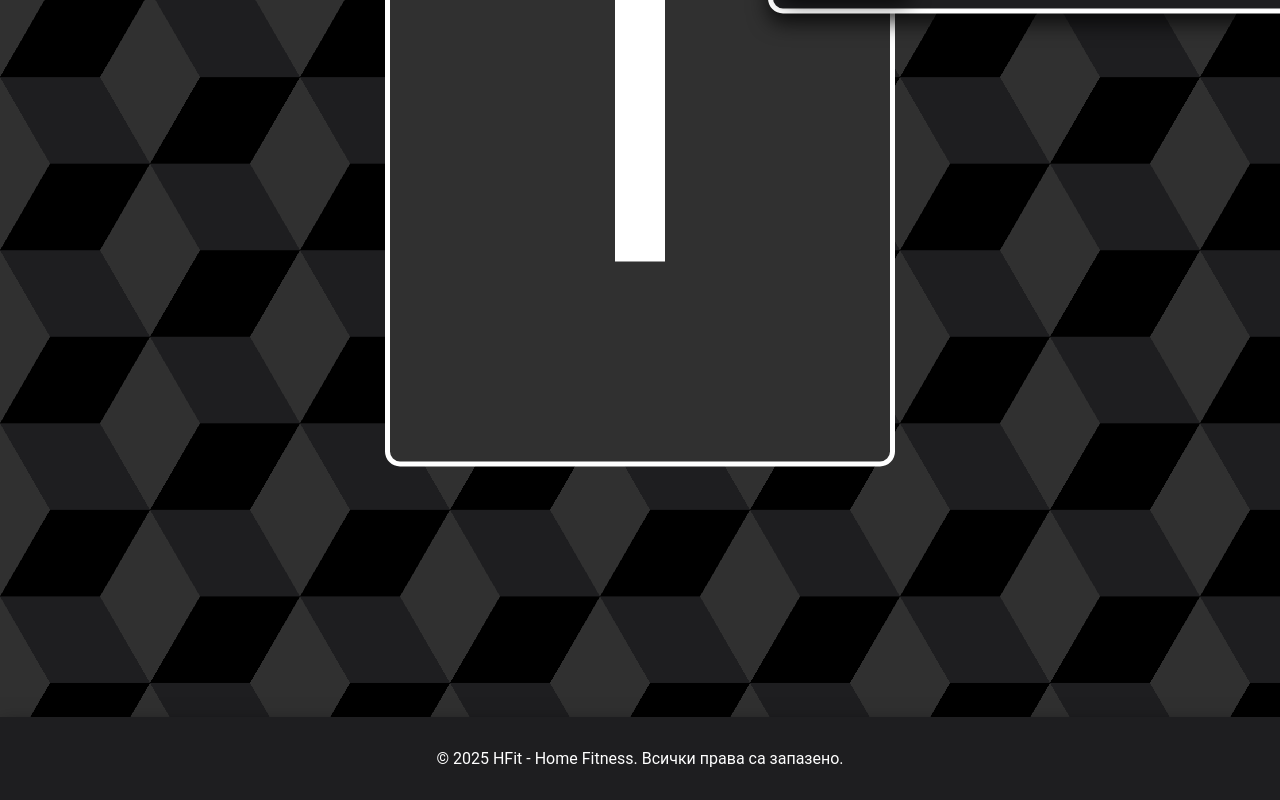
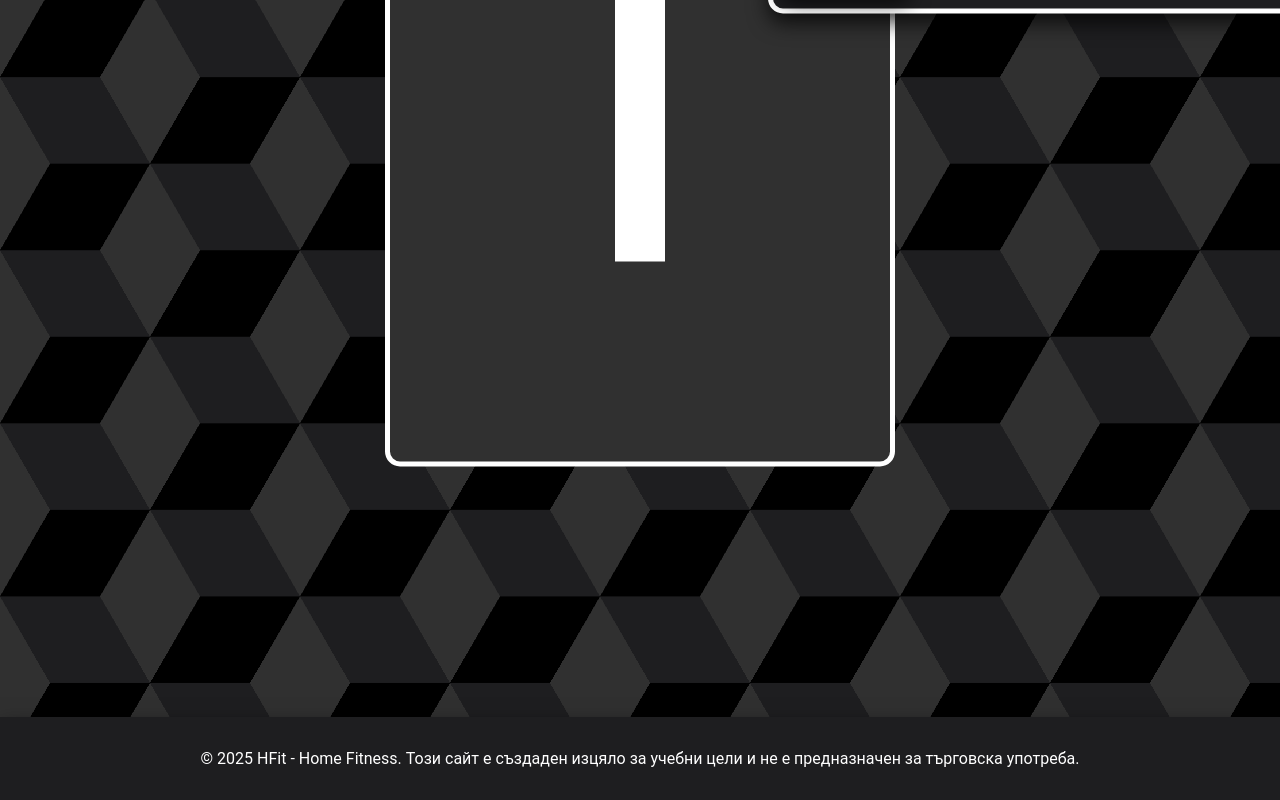
Before and after one commit to Ilijan69/School-HFit, a Next.js app: page / in a window 1280 px wide. Shown: the part 2000-2800 px from the top of the page. Built offline with nearby package versions, Linux system fonts and the light colour scheme; no server answers.

Commit message:
footer updatee

```diff
--- a/app/components/Footer.tsx
+++ b/app/components/Footer.tsx
@@ -4,8 +4,8 @@ function Footer() {
   return (
     <footer className="footer">
       <p>
-        &copy; {new Date().getFullYear()} HFit - Home Fitness. Всички права са
-        запазено.
+        &copy; {new Date().getFullYear()} HFit - Home Fitness. Този сайт е създаден изцяло за учебни цели и не е
+        предназначен за търговска употреба.
       </p>
     </footer>
   );
```
